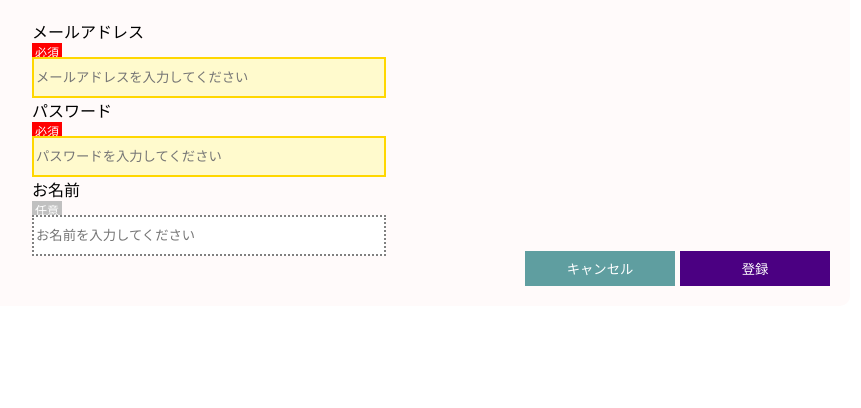
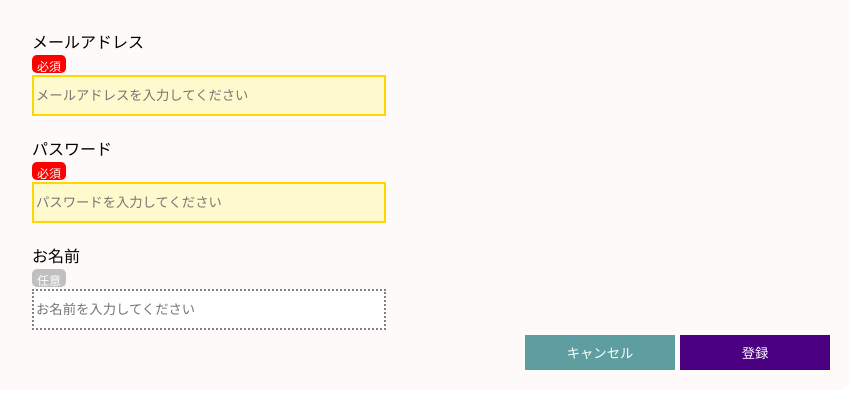
Before and after one commit to boxkun001/training, a plain HTML site: page JSTraining/index.html in a window 1280 px wide. Shown: the part 128-536 px from the top of the page, without its empty margins (224-1085 px from the left). Drawn offline with Linux system fonts and the light colour scheme.

Commit message:
Update index.html

```diff
--- a/JSTraining/index.html
+++ b/JSTraining/index.html
@@ -53,6 +53,9 @@
         width: 30px;
         text-align: center;
         font-size: 12px;
+        padding: 2px;
+        margin: 2px 0;
+        border-radius: 5px;
     }
 
     .required {
@@ -104,6 +107,7 @@
 
     .content {
         width: 768px;
+        padding: 10px 0;
     }
 
     .flex {
```
